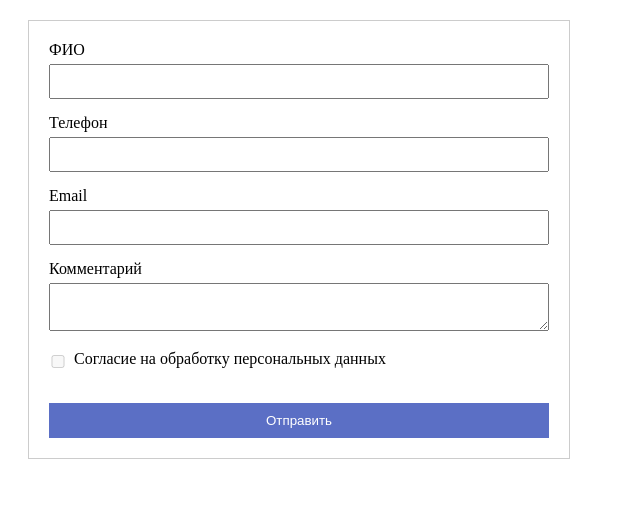
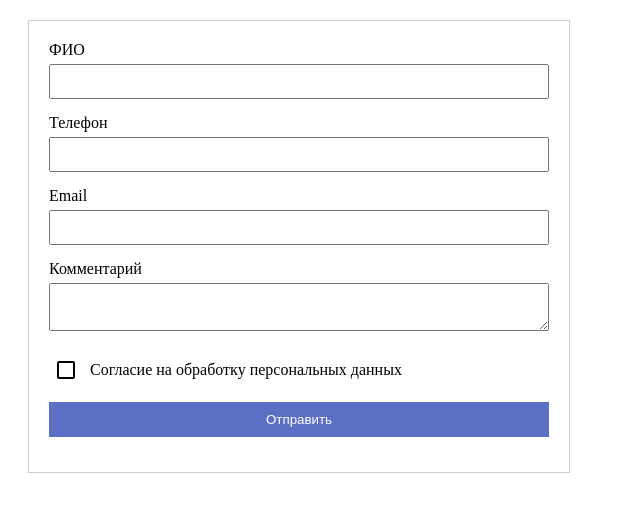
Before and after one commit to PolinaBr-va/angular-feedback-form, an Angular app: page / in a window 1280 px wide. Shown: the top 512 px of the page, without its empty margins (0-640 px from the left). Built offline with nearby package versions, Linux system fonts and the light colour scheme.

Commit message:
Добавлены guards и обновлены компоненты

```diff
--- a/package.json
+++ b/package.json
@@ -14,6 +14,7 @@
     "@angular/compiler": "^19.2.0",
     "@angular/core": "^19.2.0",
     "@angular/forms": "^19.2.0",
+    "@angular/material": "^19.2.19",
     "@angular/platform-browser": "^19.2.0",
     "@angular/platform-browser-dynamic": "^19.2.0",
     "@angular/router": "^19.2.0",
--- a/src/app/app.component.css
+++ b/src/app/app.component.css
@@ -20,18 +20,29 @@ input, textarea {
   box-sizing: border-box;
 }
 
-.form-group-checkbox-group{
+/* .form-group-checkbox-group{
   display: flex;
   justify-content: space-between;
   justify-self: start;
   align-items: center;
+} */
+
+/* .checkbox-mark{
+  margin-left: -5px;
+  margin-right: 10px;
+} */
+
+.example-section {
+  margin: 12px -15px;
 }
 
-.checkbox-mark{
-  margin-left: -5px;
-  margin-right: 10px;
+.example-margin {
+  margin: 0 12px;
 }
 
+.example-margin:disabled{
+  opacity: 0.5 !important;
+}
 
 .error {
   color: red;
@@ -47,6 +58,10 @@ button {
   color: white;
   border: none;
   cursor: pointer;
+}
+
+.example-button-row:hover {
+    box-shadow: 0 5px 15px #768df1;
 }
 
 .modal {
--- a/src/app/app.component.html
+++ b/src/app/app.component.html
@@ -40,23 +40,29 @@
     </div>
 
 <!-- Согласие -->
- <div>
+ <section class="example-section">
+  <mat-checkbox class="example-margin"
+  formControlName="agreement" >Согласие на обработку персональных данных </mat-checkbox>
+</section>
+
+ <!-- <section class="example-section">
    <div class="form-group-checkbox-group">
       <div class="checkbox-mark"><input  type="checkbox" id="agreement"
       formControlName="agreement"></div>
      <div><label class="checkbox-label" for="agreement">Согласие на обработку персональных данных </label></div>
    </div>
-  </div>
+  </section> -->
 
 <!-- Кнопка отправки -->
-  <button
-    type="submit" [disabled]="!feedbackForm.get('agreement')?.value"> Отправить </button>
+  <div class="example-button-row">
+    <button matButton="filled" type="submit" [disabled]="!feedbackForm.get('agreement')?.value">Отправить</button>
+  </div>
 
 <!-- Модальное окно -->
 <div *ngIf="showSuccessModal" class="modal">
   <div class="modal-content">
     <p>Форма отправлена успешно</p>
-    <button (click)="closeModal()">OK</button>
+    <button matButton="filled" (click)="closeModal()">OK</button>
   </div>
 </div>
 </form>
--- a/src/app/app.component.ts
+++ b/src/app/app.component.ts
@@ -1,14 +1,17 @@
-import { Component, OnInit } from '@angular/core';
-import { FormControl, FormGroup, ReactiveFormsModule, Validators} from '@angular/forms';
+import { Component, OnInit} from '@angular/core';
+import { FormControl, FormGroup, ReactiveFormsModule, Validators, FormsModule} from '@angular/forms';
 import { phoneValidator } from '../shared/url.validator';
 import { NgIf } from '@angular/common';
 import { CustomFullNameComponent } from '../custom-full-name/custom-full-name.component';
 import { FeedbackForm } from '../shared/types';
-
+import {MatIconModule} from '@angular/material/icon';
+import {MatDividerModule} from '@angular/material/divider';
+import {MatButtonModule} from '@angular/material/button';
+import {MatCheckboxModule} from '@angular/material/checkbox';
 
 @Component({
   selector: 'app-root',
-  imports: [ReactiveFormsModule,  NgIf, CustomFullNameComponent],
+  imports: [ReactiveFormsModule,  NgIf, CustomFullNameComponent, MatButtonModule, MatIconModule, MatDividerModule, MatCheckboxModule],
   templateUrl: './app.component.html',
   styleUrl: './app.component.css'
 })
@@ -19,9 +22,7 @@ export class AppComponent implements OnInit {
 
   showSuccessModal: boolean = false;
 
-  constructor () {}
-
-   ngOnInit(): void {
+  ngOnInit(): void {
     this.initForm();
   }
 
```
Also changed, not shown: 1 other file (tests, documents, lock files or other folders).
